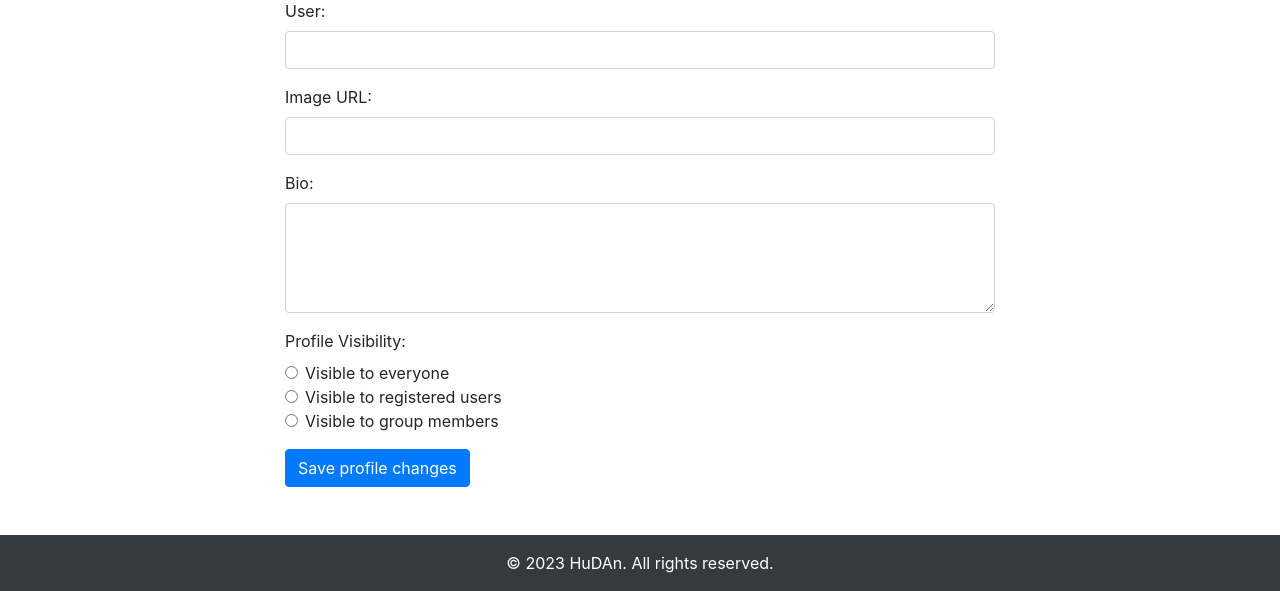
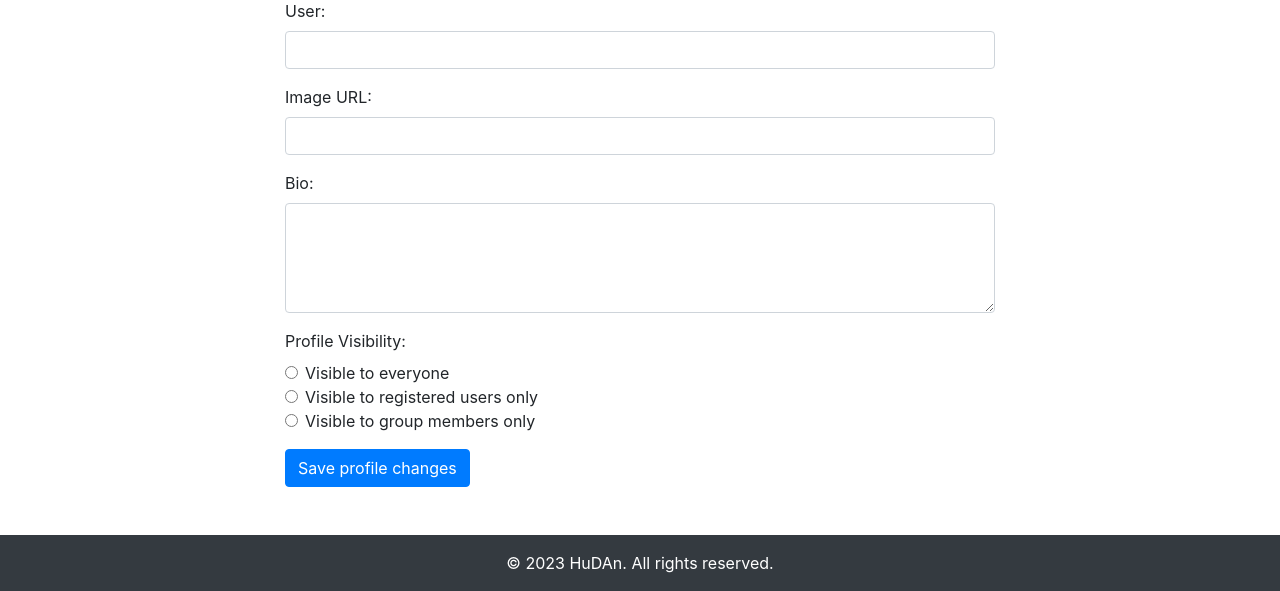
Before and after one commit to kristian-dobes/iis-hudan, a Django app: page /users/edit/1/ in a window 1280 px wide. Shown: the part 225-816 px from the top of the page. Run offline with Django 4.2, Linux system fonts and the light colour scheme; some libraries are stand-ins or nearby versions.

Commit message:
style: visibility text

```diff
--- a/hudan/templates/groups/create_group.html
+++ b/hudan/templates/groups/create_group.html
@@ -45,11 +45,11 @@
                     </div>
                     <div class="form-check">
                     <input class="form-check-input" type="radio" name="content_visibility" id="visibilityRegistered" value="2">
-                    <label class="form-check-label" for="visibilityRegistered">Visible to registered users</label>
+                    <label class="form-check-label" for="visibilityRegistered">Visible to registered users only</label>
                     </div>
                     <div class="form-check">
                     <input class="form-check-input" type="radio" name="content_visibility" id="visibilityGroupMembers" value="3">
-                    <label class="form-check-label" for="visibilityGroupMembers">Visible to group members</label>
+                    <label class="form-check-label" for="visibilityGroupMembers">Visible to group members only</label>
                     </div>
                 </div>
 
--- a/hudan/templates/groups/edit_group.html
+++ b/hudan/templates/groups/edit_group.html
@@ -60,11 +60,11 @@
           </div>
           <div class="form-check">
             <input class="form-check-input" type="radio" name="content_visibility" id="visibilityRegistered" value="2" {% if group.content_visibility == 2 %}checked{% endif %}>
-            <label class="form-check-label" for="visibilityRegistered">Visible to registered users</label>
+            <label class="form-check-label" for="visibilityRegistered">Visible to registered users only</label>
           </div>
           <div class="form-check">
             <input class="form-check-input" type="radio" name="content_visibility" id="visibilityGroupMembers" value="3" {% if group.content_visibility == 3 %}checked{% endif %}>
-            <label class="form-check-label" for="visibilityGroupMembers">Visible to group members</label>
+            <label class="form-check-label" for="visibilityGroupMembers">Visible to group members only</label>
           </div>
         </div>
 
--- a/hudan/templates/users/edit_user.html
+++ b/hudan/templates/users/edit_user.html
@@ -57,11 +57,11 @@
           </div>
           <div class="form-check">
             <input class="form-check-input" type="radio" name="visibility" id="visibilityRegistered" value="2" {% if current_user.visibility == 2 %}checked{% endif %}>
-            <label class="form-check-label" for="visibilityRegistered">Visible to registered users</label>
+            <label class="form-check-label" for="visibilityRegistered">Visible to registered users only</label>
           </div>
           <div class="form-check">
             <input class="form-check-input" type="radio" name="visibility" id="visibilityGroupMembers" value="3" {% if current_user.visibility == 3 %}checked{% endif %}>
-            <label class="form-check-label" for="visibilityGroupMembers">Visible to group members</label>
+            <label class="form-check-label" for="visibilityGroupMembers">Visible to group members only</label>
           </div>
         </div>
 
--- a/hudan/templates/users/user_detail.html
+++ b/hudan/templates/users/user_detail.html
@@ -36,7 +36,7 @@
                             {% if current_user == profile %}
                                 <div class="row justify-content-center mt-3">
                                     <div class="col-md-6">
-                                        <a href="{% url 'users:edit' current_user.id %}" class="btn btn-primary btn-block">Change profile</a>
+                                        <a href="{% url 'users:edit' current_user.id %}" class="btn btn-primary btn-block">Edit profile</a>
                                     </div>
                                 </div>
                                 <div class="row justify-content-center mt-3">
@@ -46,7 +46,7 @@
                                 </div>
                                 <div class="row justify-content-center mt-3">
                                     <div class="col-md-6">
-                                        <a href="{% url 'users:delete_self' current_user.id %}" class="btn btn-primary btn-block">Delete account</a>
+                                        <a href="{% url 'users:delete_self' current_user.id %}" class="btn btn-danger btn-block">Delete account</a>
                                     </div>
                                 </div>
                             {% endif %}
```
